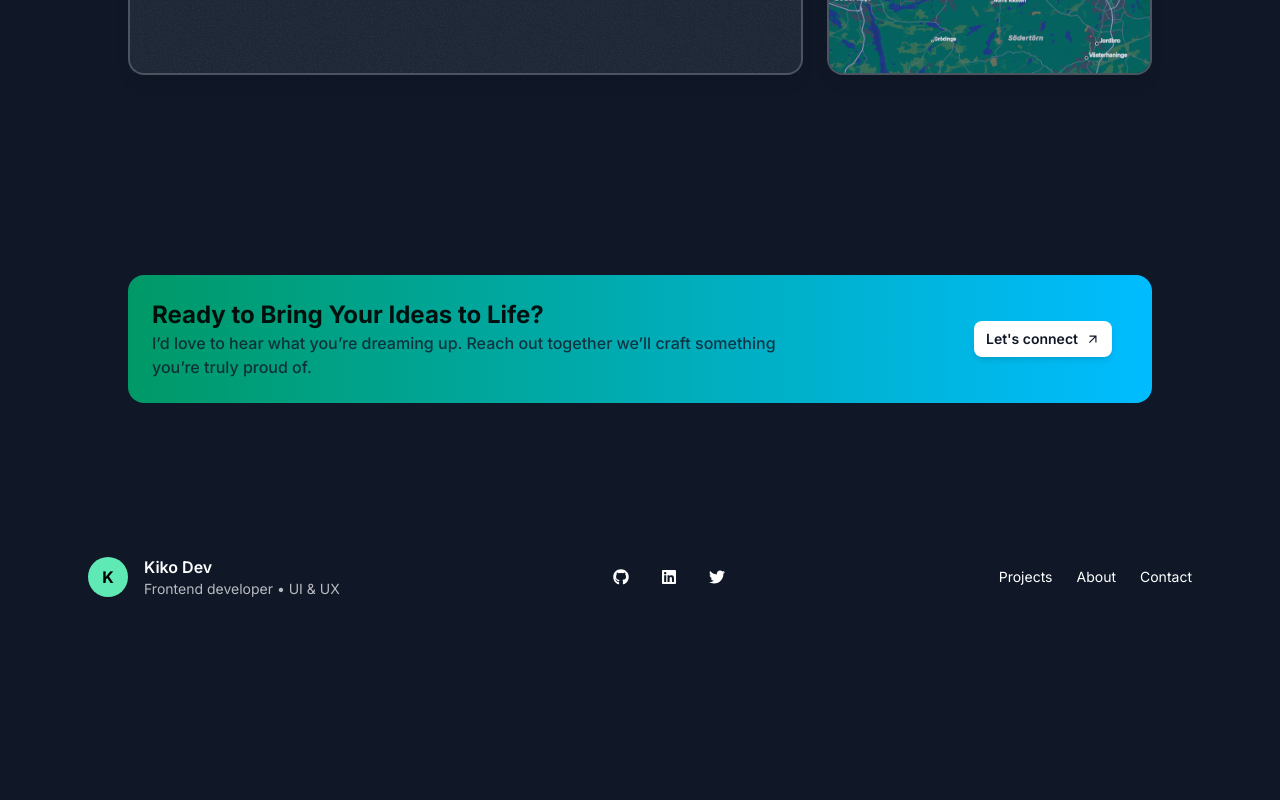
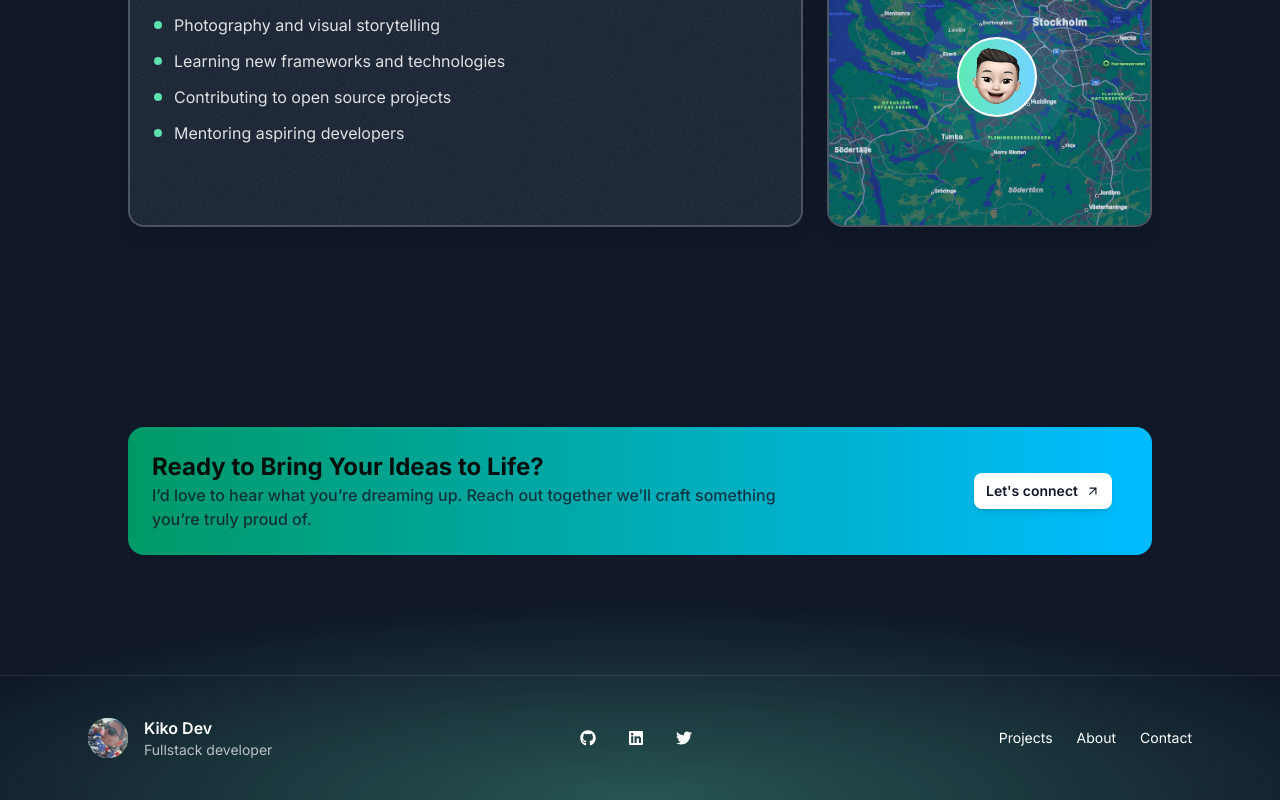
Before and after one commit to kikoDevv/Nasrolla-Portfolio, a Next.js app: page / in a window 1280 px wide. Shown: the part 3978-4778 px from the top of the page. Before the commit the page ends 4617 px from the top, so only its background shows below. Built offline with nearby package versions, Linux system fonts and the light colour scheme; a web font is replaced by a local one.

Commit message:
added gradient color to footer

```diff
--- a/src/sections/AboutSection.tsx
+++ b/src/sections/AboutSection.tsx
@@ -10,7 +10,7 @@ import { MdArrowOutward } from "react-icons/md";
 
 export default function AboutSection() {
   return (
-    <section className="py-12 mx-2">
+    <section className="mt-50 mx-2">
       {/*--------- header ----------*/}
       <div className="max-w-4xl mx-auto text-center">
         <h2 className="uppercase text-2xl font-semibold bg-gradient-to-r from-emerald-300 to-sky-600 bg-clip-text text-transparent">
@@ -113,7 +113,7 @@ export default function AboutSection() {
 
         {/*--------- card right map ----------*/}
         <article className="md:col-span-1 flex flex-col sm:items-end items-center md:order-2 sm:pr-10 pb-8 sm:justify-center sm:pb-0">
-          <Button icon={<MdArrowOutward />} className="w-fit" />
+          <Button icon={<MdArrowOutward />} className="w-fit z-20" />
         </article>
       </div>
     </section>
--- a/src/sections/Footer.tsx
+++ b/src/sections/Footer.tsx
@@ -1,19 +1,21 @@
+import Image from "next/image";
 import React from "react";
-import { MdArrowOutward } from "react-icons/md";
 import { FaGithub, FaLinkedin, FaTwitter } from "react-icons/fa";
 
 export default function Footer() {
   return (
-    <footer className="mt-16 text-white">
+    <footer className="text-white relative z-10 overflow-x-hidden sm:pt-30">
+      <hr className="text-white/10" />
+      <div className="absolute left-1/2 bottom-0 -translate-x-1/2 h-[400px] w-[1600px] bg-emerald-300/30 [mask-image:radial-gradient(50%_50%_at_bottom_center,black,transparent)] -z-10"></div>
       <div className="max-w-6xl mx-auto px-6 py-10">
         <div className="flex flex-col md:flex-row md:items-center md:justify-between gap-6">
-          <div className="flex items-center gap-4">
+          <div className="flex items-center gap-4 cursor-pointer">
             <div className="bg-emerald-300 rounded-full w-10 h-10 flex items-center justify-center">
-              <span className="font-bold text-black">K</span>
+              <Image src={"/kiko.png"} alt="Kikos image not found" height={50} width={50} />
             </div>
             <div>
               <p className="font-semibold">Kiko Dev</p>
-              <p className="text-sm text-white/70">Frontend developer • UI & UX</p>
+              <p className="text-sm text-white/70">Fullstack developer</p>
             </div>
           </div>
 
@@ -21,7 +23,7 @@ export default function Footer() {
             <a
               href="https://github.com/"
               aria-label="GitHub"
-              className="p-2 rounded-md hover:bg-white/10 transition"
+              className="p-2 rounded-md hover:bg-white/10 transition relative z-20 pointer-events-auto focus:outline-none focus:ring-2 focus:ring-emerald-300"
               target="_blank"
               rel="noreferrer">
               <FaGithub />
@@ -29,7 +31,7 @@ export default function Footer() {
             <a
               href="https://www.linkedin.com/"
               aria-label="LinkedIn"
-              className="p-2 rounded-md hover:bg-white/10 transition"
+              className="p-2 rounded-md hover:bg-white/10 transition relative z-20 pointer-events-auto focus:outline-none focus:ring-2 focus:ring-emerald-300"
               target="_blank"
               rel="noreferrer">
               <FaLinkedin />
@@ -37,7 +39,7 @@ export default function Footer() {
             <a
               href="https://twitter.com/"
               aria-label="Twitter"
-              className="p-2 rounded-md hover:bg-white/10 transition"
+              className="p-2 rounded-md hover:bg-white/10 transition relative z-20 pointer-events-auto focus:outline-none focus:ring-2 focus:ring-emerald-300"
               target="_blank"
               rel="noreferrer">
               <FaTwitter />
@@ -45,13 +47,19 @@ export default function Footer() {
           </div>
 
           <nav className="flex items-center gap-6">
-            <a href="#projects" className="text-sm hover:underline">
+            <a
+              href="#projects"
+              className="text-sm hover:underline relative z-20 pointer-events-auto focus:outline-none focus:ring-2 focus:ring-emerald-300">
               Projects
             </a>
-            <a href="#about" className="text-sm hover:underline">
+            <a
+              href="#about"
+              className="text-sm hover:underline relative z-20 pointer-events-auto focus:outline-none focus:ring-2 focus:ring-emerald-300">
               About
             </a>
-            <a href="#contact" className="text-sm hover:underline">
+            <a
+              href="#contact"
+              className="text-sm hover:underline relative z-20 pointer-events-auto focus:outline-none focus:ring-2 focus:ring-emerald-300">
               Contact
             </a>
           </nav>
```
Also changed, not shown: public/kiko.png (added).
